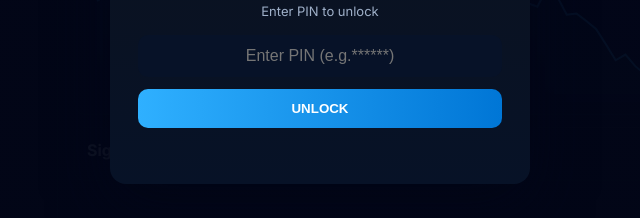
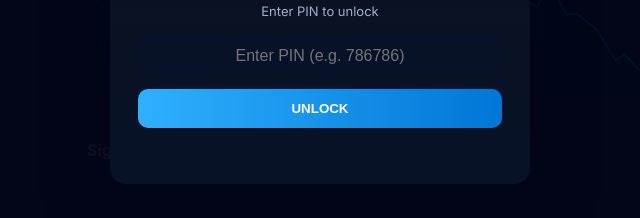
Before and after one commit to qxbot-ops/qxbot, a plain HTML site: page index.html in a window 1280 px wide. Shown: the part 348-566 px from the top of the page, 320-960 px from the left. Drawn offline with Linux system fonts and the light colour scheme; no server answers.

Commit message:
Update index.html

```diff
--- a/index.html
+++ b/index.html
@@ -261,7 +261,7 @@ input[type="number"],select{padding:10px;border-radius:8px;border:1px solid rgba
   <div class="lock-title">QUOTEX OFFICIAL FREE AI BOT</div>
   <div class="lock-sub small">Enter PIN to unlock</div>
 
-  <input id="pinInput" class="lock-input" type="password" maxlength="10" placeholder="Enter PIN (e.g.******)">
+  <input id="pinInput" class="lock-input" type="password" maxlength="10" placeholder="Enter PIN (e.g. 786786)">
   <button class="unlock-btn" id="unlockBtn">UNLOCK</button>
   <div id="pinError" class="small" style="color:#ff7777;margin-top:10px;height:18px"></div>
 </div>
@@ -846,17 +846,22 @@ const firebaseDB = firebase.database();
     }
   }, 800);
 
-  unlockBtn.addEventListener("click", () => {
+unlockBtn.addEventListener("click", () => {
     const userPin = (pinInput.value || "").trim();
     if (btoa(userPin) === encodedPin) {
       antiBypass = false;
       lockScreen.style.opacity = "0";
+
+      // 🔥 YEH LINE ADD KARO — background ko clickable banata hai
+      lockScreen.style.pointerEvents = "none";
+
       setTimeout(() => (lockScreen.style.display = "none"), 300);
     } else {
       pinError.textContent = "Invalid PIN";
       setTimeout(() => (pinError.textContent = ""), 1500);
     }
-  });
+});
+
 
   function playBeep(freq, duration){
     const d = duration||140; const f = freq||880;
```
